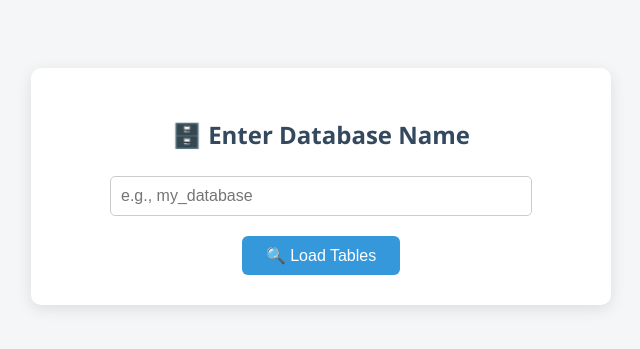
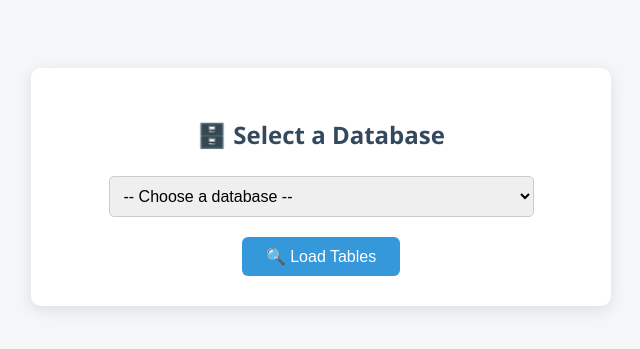
Before and after one commit to Praveenchoudari01/Dynamic_DQBE, a Flask app: template templates/db_input.html in a window 1280 px wide. Shown: the top 349 px of the page, without its empty margins (319-959 px from the left). Run offline with Flask 3, Linux system fonts and the light colour scheme; the template is opened without the code that fills it: most values are stand-ins (such as "Sample title", 1, 10 or a date in 2020).

Commit message:
intially displaying the all databases in dropdown then users will selects the database on thier reuirement

```diff
--- a/app.py
+++ b/app.py
@@ -63,12 +63,24 @@ def build_join_graph_and_schema(database):
 
 @app.route("/", methods=["GET", "POST"])
 def select_database():
+    username = 'root'
+    password = '1619'
+    host = 'localhost'
+    port = 3306
+
+    engine = create_engine(f"mysql+pymysql://{username}:{password}@{host}:{port}")
+
+    with engine.connect() as conn:
+        result = conn.execute(text("SHOW DATABASES"))
+        databases = [row[0] for row in result.fetchall()]
+
     if request.method == "POST":
         dbname = request.form.get("database")
         global join_graph, schema_info
         join_graph, schema_info = build_join_graph_and_schema(dbname)
         return redirect("/select")
-    return render_template("db_input.html")
+
+    return render_template("db_input.html", databases=databases)
 
 
 @app.route("/select", methods=["GET"])
--- a/templates/db_input.html
+++ b/templates/db_input.html
@@ -26,8 +26,8 @@
             margin-bottom: 25px;
         }
 
-        input[type="text"] {
-            width: 80%;
+        select {
+            width: 85%;
             padding: 10px;
             font-size: 16px;
             border: 1px solid #ccc;
@@ -53,9 +53,14 @@
 </head>
 <body>
     <div class="container">
-        <h2>🗄️ Enter Database Name</h2>
+        <h2>🗄️ Select a Database</h2>
         <form method="POST">
-            <input type="text" name="database" placeholder="e.g., my_database" required>
+            <select name="database" required>
+                <option value="" disabled selected>-- Choose a database --</option>
+                {% for db in databases %}
+                    <option value="{{ db }}">{{ db }}</option>
+                {% endfor %}
+            </select>
             <br>
             <button type="submit">🔍 Load Tables</button>
         </form>
```
